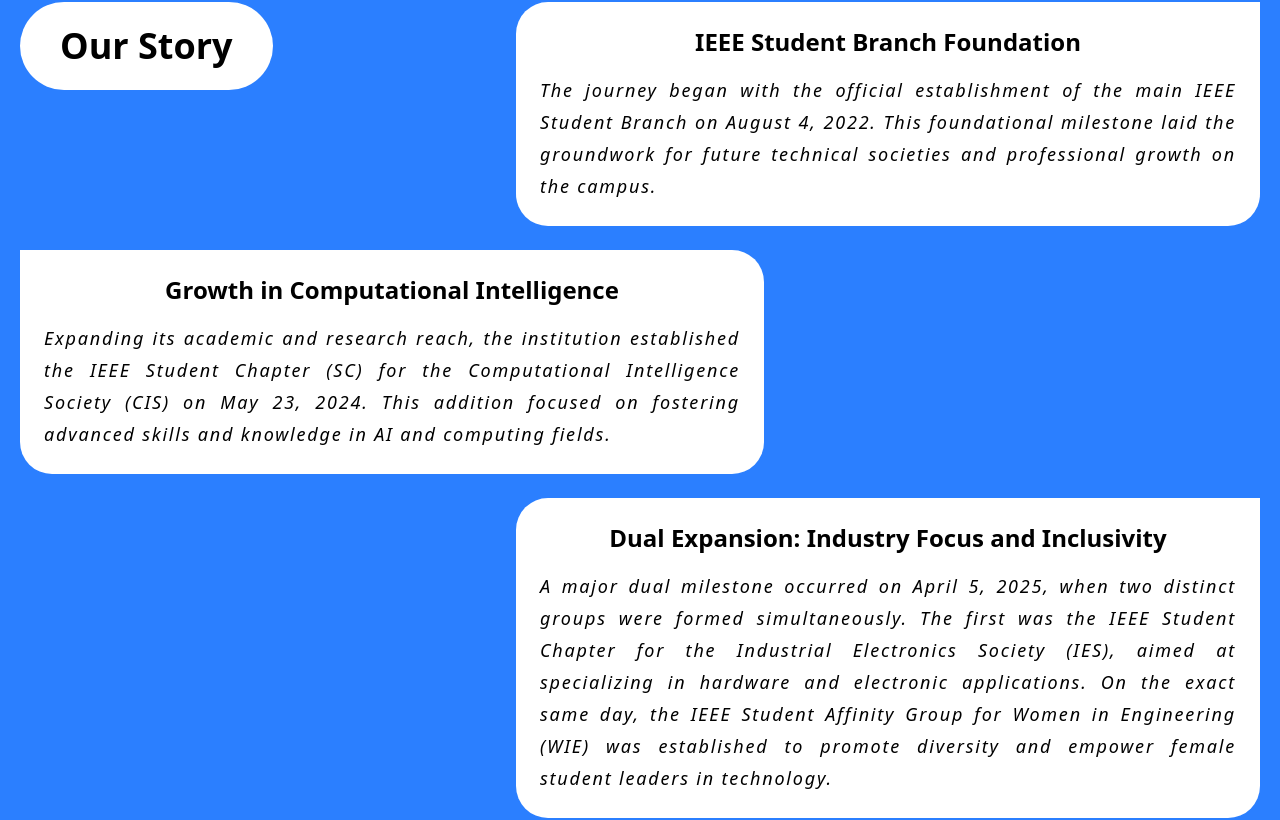
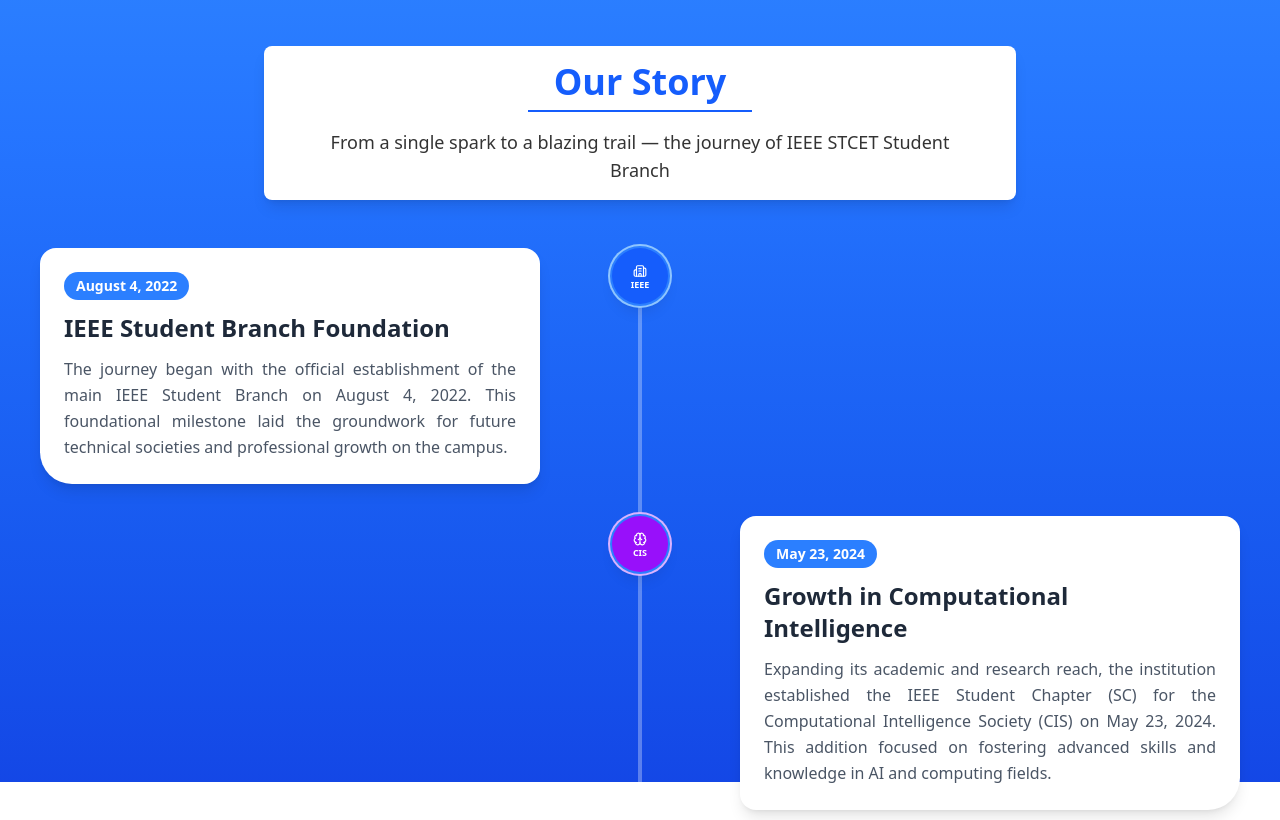
Before and after one commit to AdrishikharChowdhury/ieeepage, a Next.js app: page / in a window 1280 px wide. Shown: the part 818-1638 px from the top of the page. Built offline with nearby package versions, Linux system fonts and the light colour scheme.

Commit message:
Improved Story UI

```diff
--- a/app/story/page.tsx
+++ /dev/null
@@ -1,11 +0,0 @@
-import Story from "@/components/Story"
-
-export const metadata = {
-  title: "Our Story | IEEE STCET SB",
-  description:
-    "Explore the journey of IEEE STCET Student Branch — from foundation to a thriving community of innovators.",
-}
-
-export default function StoryPage() {
-  return <Story />
-}
--- a/components/Story.tsx
+++ b/components/Story.tsx
@@ -1,25 +1,73 @@
-import React from "react";
+import StoryHeader from "@/components/story/StoryHeader";
+import StoryCard from "@/components/story/StoryCard";
+import MilestoneButton from "@/components/story/MilestoneButton";
+import Link from "next/link";
+import { milestones } from "@/lib/constants";
+import { ChevronsRight } from "lucide-react";
 
 const Story = () => {
   return (
-    <section className="min-h-screen w-full bg-blue-500 p-5 flex flex-col gap-6" id="story">
-      <div className="flex justify-between w-full">
-        <h1 className="bg-white px-10 py-6 rounded-full font-extrabold w-fit h-fit text-4xl text-nowrap">
-          Our Story
-        </h1>
-        <div className="p-6 bg-white rounded-b-4xl rounded-l-4xl w-3/5 flex flex-col gap-4 justify-center items-center">
-        <h2 className="text-2xl font-bold text-center" >IEEE Student Branch Foundation</h2>
-        <p className='text-justify tracking-widest text-lg/8 italic' >The journey began with the official establishment of the main IEEE Student Branch on August 4, 2022. This foundational milestone laid the groundwork for future technical societies and professional growth on the campus.</p>
+    <section
+      className="h-screen w-full bg-linear-to-b from-blue-500 to-blue-700 px-5 md:px-10 py-16 flex flex-col items-center"
+      id="story"
+    >
+      <StoryHeader />
+
+      <div className="relative w-full">
+        <div className="absolute left-1/2 top-0 bottom-0 w-1 bg-white/30 -translate-x-1/2 hidden md:block" />
+
+        <div className="absolute left-4.5 top-0 bottom-0 w-1 bg-white/30 md:hidden" />
+
+        <div className="flex flex-col gap-8">
+          {milestones.map((m, i) => (
+            <div key={i} className="relative flex items-start">
+              <div className="hidden md:flex w-5/12 items-start">
+                {m.side === "left" && (
+                  <StoryCard
+                    title={m.title}
+                    date={m.date}
+                    description={m.description}
+                    side={m.side}
+                  />
+                )}
+              </div>
+
+              <div className="hidden md:flex w-2/12 justify-center">
+                <MilestoneButton index={i} />
+              </div>
+
+              <div className="hidden md:flex w-5/12 items-start">
+                {m.side === "right" && (
+                  <StoryCard
+                    title={m.title}
+                    date={m.date}
+                    description={m.description}
+                    side={m.side}
+                  />
+                )}
+              </div>
+
+              <div className="flex md:hidden items-start gap-6 w-full">
+                <div className="flex flex-col items-center pt-2">
+                  <MilestoneButton index={i} />
+                </div>
+                <div className="flex-1 min-w-0">
+                  <StoryCard
+                    title={m.title}
+                    date={m.date}
+                    description={m.description}
+                    side={m.side}
+                  />
+                </div>
+              </div>
+            </div>
+          ))}
         </div>
       </div>
-      <div className="p-6 bg-white rounded-b-4xl rounded-r-4xl w-3/5 flex flex-col gap-4 justify-center items-center">
-          <h2 className="text-2xl font-bold text-center" >Growth in Computational Intelligence</h2>
-        <p className='text-justify tracking-widest text-lg/8 italic' >Expanding its academic and research reach, the institution established the IEEE Student Chapter (SC) for the Computational Intelligence Society (CIS) on May 23, 2024. This addition focused on fostering advanced skills and knowledge in AI and computing fields.</p>
-        </div>
-        <div className="p-6 bg-white rounded-b-4xl rounded-l-4xl w-3/5 flex flex-col gap-4 justify-center items-center self-end">
-        <h2 className="text-2xl font-bold text-center" >Dual Expansion: Industry Focus and Inclusivity</h2>
-        <p className='text-justify tracking-widest text-lg/8 italic' >A major dual milestone occurred on April 5, 2025, when two distinct groups were formed simultaneously. The first was the IEEE Student Chapter for the Industrial Electronics Society (IES), aimed at specializing in hardware and electronic applications. On the exact same day, the IEEE Student Affinity Group for Women in Engineering (WIE) was established to promote diversity and empower female student leaders in technology.</p>
-        </div>
+      <Link href="/story" className="pb-2 pt-4 text-white flex gap-1 text-lg items-center">
+        <p>Know More</p>
+        <ChevronsRight className="mt-0.5" />
+      </Link>
     </section>
   );
 };
--- /dev/null
+++ b/components/story/MilestoneButton.tsx
@@ -0,0 +1,53 @@
+import React from "react"
+import { cn } from "@/lib/utils"
+import { Building2, Brain, Cog, UsersRound } from "lucide-react"
+
+interface MilestoneButtonProps {
+  index: number
+}
+
+const logos = [
+  {
+    label: "IEEE",
+    icon: Building2,
+    color: "bg-blue-600",
+    ring: "ring-blue-300",
+  },
+  {
+    label: "CIS",
+    icon: Brain,
+    color: "bg-purple-600",
+    ring: "ring-purple-300",
+  },
+  {
+    label: "IES+WIE",
+    icon: Cog,
+    secondaryIcon: UsersRound,
+    color: "bg-emerald-600",
+    ring: "ring-emerald-300",
+  },
+]
+
+const MilestoneButton = ({ index }: MilestoneButtonProps) => {
+  const { label, icon: Icon, secondaryIcon: SecondaryIcon, color, ring } =
+    logos[index] ?? logos[0]
+
+  return (
+    <button
+      className={cn(
+        "w-14 h-14 rounded-full flex flex-col items-center justify-center gap-0.5 shadow-lg transition-all duration-300 hover:scale-110 hover:shadow-xl ring-2 ring-offset-2 ring-offset-blue-500",
+        color,
+        ring
+      )}
+      title={label}
+    >
+      <span className="flex items-center gap-0.5">
+        <Icon size={14} className="text-white" />
+        {SecondaryIcon && <SecondaryIcon size={14} className="text-white" />}
+      </span>
+      <span className="text-[9px] font-bold text-white leading-none">{label}</span>
+    </button>
+  )
+}
+
+export default MilestoneButton
--- /dev/null
+++ b/components/story/StoryCard.tsx
@@ -0,0 +1,28 @@
+import React from "react"
+import { cn } from "@/lib/utils"
+
+interface StoryCardProps {
+  title: string
+  date: string
+  description: string
+  side: "left" | "right"
+}
+
+const StoryCard = ({ title, date, description, side }: StoryCardProps) => {
+  return (
+    <div
+      className={cn(
+        "bg-white rounded-2xl p-6 shadow-lg transition-all duration-300 hover:shadow-2xl hover:-translate-y-1",
+        side === "left" ? "rounded-bl-4xl" : "rounded-br-4xl"
+      )}
+    >
+      <span className="inline-block bg-blue-500 text-white text-sm font-semibold px-3 py-1 rounded-full mb-3">
+        {date}
+      </span>
+      <h2 className="text-2xl font-bold text-gray-800 mb-3">{title}</h2>
+      <p className="text-gray-600 text-justify leading-relaxed">{description}</p>
+    </div>
+  )
+}
+
+export default StoryCard
--- /dev/null
+++ b/components/story/StoryHeader.tsx
@@ -0,0 +1,21 @@
+import React from "react"
+
+const StoryHeader = () => {
+  return (
+    <div className="">
+      <div className="flex flex-col items-center justify-center gap-4 mb-12 bg-white px-10 py-4 rounded-lg shadow-lg">
+        <div className="flex flex-col w-full justify-center items-center text-center gap-2">
+          <h1 className="font-extrabold text-4xl text-blue-600">Our Story</h1>
+        <span className="w-1/3 h-0.5 bg-blue-600" />
+        </div>
+        <p className="text-black/80 text-lg text-center max-w-2xl">
+        From a single spark to a blazing trail — the journey of IEEE STCET Student Branch
+      </p>
+
+      </div>
+
+    </div>
+  )
+}
+
+export default StoryHeader
--- /dev/null
+++ b/lib/constants.ts
@@ -0,0 +1,24 @@
+
+export const milestones = [
+  {
+    title: "IEEE Student Branch Foundation",
+    date: "August 4, 2022",
+    description:
+      "The journey began with the official establishment of the main IEEE Student Branch on August 4, 2022. This foundational milestone laid the groundwork for future technical societies and professional growth on the campus.",
+    side: "left" as const,
+  },
+  {
+    title: "Growth in Computational Intelligence",
+    date: "May 23, 2024",
+    description:
+      "Expanding its academic and research reach, the institution established the IEEE Student Chapter (SC) for the Computational Intelligence Society (CIS) on May 23, 2024. This addition focused on fostering advanced skills and knowledge in AI and computing fields.",
+    side: "right" as const,
+  },
+  {
+    title: "Dual Expansion: Industry Focus and Inclusivity",
+    date: "April 5, 2025",
+    description:
+      "A major dual milestone occurred on April 5, 2025, when two distinct groups were formed simultaneously. The first was the IEEE Student Chapter for the Industrial Electronics Society (IES), aimed at specializing in hardware and electronic applications. On the exact same day, the IEEE Student Affinity Group for Women in Engineering (WIE) was established to promote diversity and empower female student leaders in technology.",
+    side: "left" as const,
+  },
+]
--- a/package.json
+++ b/package.json
@@ -12,6 +12,7 @@
     "@phosphor-icons/react": "^2.1.10",
     "class-variance-authority": "^0.7.1",
     "clsx": "^2.1.1",
+    "lucide-react": "^1.17.0",
     "next": "16.2.7",
     "ogl": "^1.0.11",
     "radix-ui": "^1.4.3",
```
Also changed, not shown: 1 other file (tests, documents, lock files or other folders).
